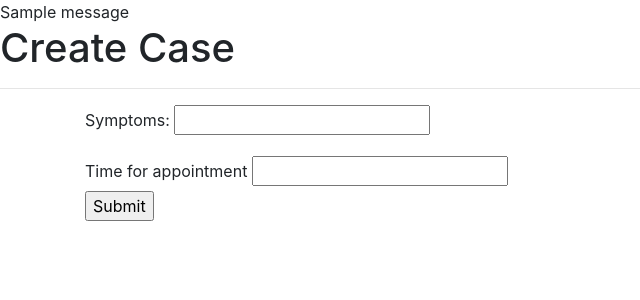
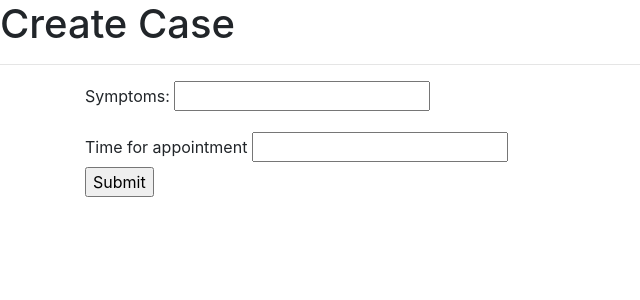
Before and after one commit to mananarora200/hospitalmanagementsystem, a Django app: page /createcase in a window 1280 px wide. Shown: the top 300 px of the page, without its empty margins (0-640 px from the left). Run offline with Django 3.2, Linux system fonts and the light colour scheme; a user stored in the database is signed in; tables that the repository leaves empty hold one stand-in row (values such as "Sample post"); one stand-in notice (Sample message) is shown; some libraries are stand-ins or nearby versions.

Commit message:
Updated Home.html

```diff
--- a/templates/home.html
+++ b/templates/home.html
@@ -10,12 +10,6 @@
     {% endblock %}
 </head>
 <body>
-        {% if messages %}
-        {% for message in messages %}
-            {{message}}
-        {% endfor %}
-     {% endif %}
-
     {% block body %}
     <h2 class="continer">Wrong Template</h2>
     {% endblock %}
```
